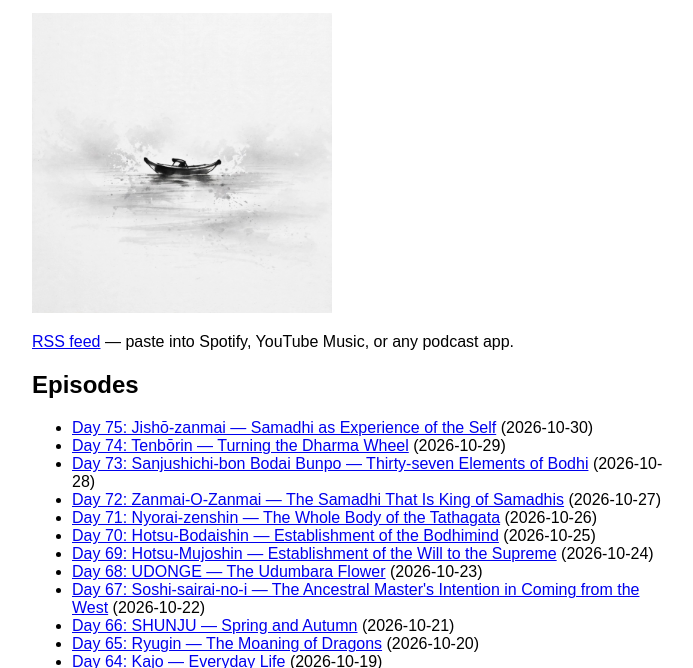
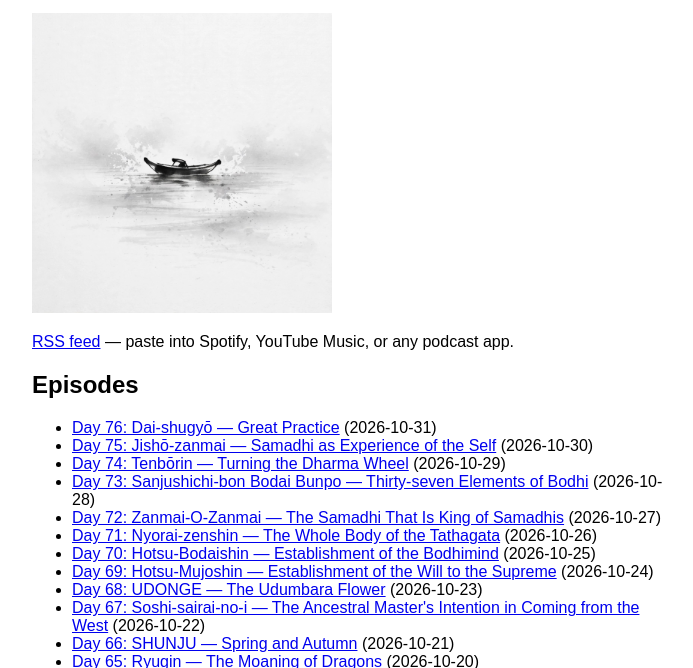
Before and after one commit to kmaynard/mornings-with-kevin, a plain HTML site: page index.html in a window 1280 px wide. Shown: the part 129-797 px from the top of the page, without its empty margins (288-981 px from the left). Drawn offline with Linux system fonts and the light colour scheme.

Commit message:
index: day 76

```diff
--- a/index.html
+++ b/index.html
@@ -6,6 +6,7 @@
 <p><a href="feed.xml">RSS feed</a> — paste into Spotify, YouTube Music, or any podcast app.</p>
 <h2>Episodes</h2>
 <ul>
+<li><a href="episodes/day-76-dai-shugy-great-practice-2026-10-31.mp3">Day 76: Dai-shugyō — Great Practice</a> (2026-10-31)</li>
 <li><a href="episodes/day-75-jish-zanmai-samadhi-as-experience-of-the-self-2026-10-30.mp3">Day 75: Jishō-zanmai — Samadhi as Experience of the Self</a> (2026-10-30)</li>
 <li><a href="episodes/day-74-tenbrin-turning-the-dharma-wheel-2026-10-29.mp3">Day 74: Tenbōrin — Turning the Dharma Wheel</a> (2026-10-29)</li>
 <li><a href="episodes/day-73-sanjushichi-bon-bodai-bunpo-thirty-seven-elements-of-bodhi-2026-10-28.mp3">Day 73: Sanjushichi-bon Bodai Bunpo — Thirty-seven Elements of Bodhi</a> (2026-10-28)</li>
```
